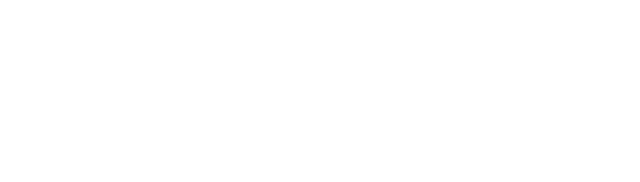
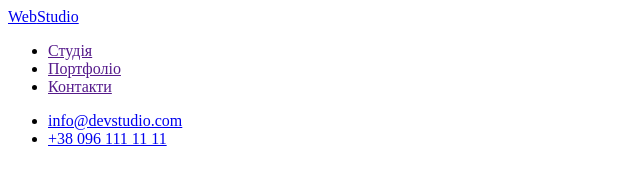
Before and after one commit to sadoviya/goit-markup-hw-01, a plain HTML site: page index.html in a window 1280 px wide. Shown: the whole page, without its empty margins (0-640 px from the left). Drawn offline with Linux system fonts and the light colour scheme.

Commit message:
Header added

```diff
--- a/index.html
+++ b/index.html
@@ -4,10 +4,23 @@
     <meta charset="UTF-8" />
     <meta http-equiv="X-UA-Compatible" content="IE=edge" />
     <meta name="viewport" content="width=device-width, initial-scale=1.0" />
-    <title>Document</title>
+    <title>WebStudio</title>
   </head>
   <body>
-    <header></header>
+    <header>
+      <nav>
+        <a href="index.html"><span>Web</span>Studio</a>
+        <ul>
+          <li><a href="">Студія</a></li>
+          <li><a href="">Портфоліо</a></li>
+          <li><a href="">Контакти</a></li>
+        </ul>
+        <ul>
+          <li><a href="mailto:info@devstudio.com">info@devstudio.com</a></li>
+          <li><a href="tel:+380961111111">+38 096 111 11 11</a></li>
+        </ul>
+      </nav>
+    </header>
     <main></main>
     <footer></footer>
   </body>
```
